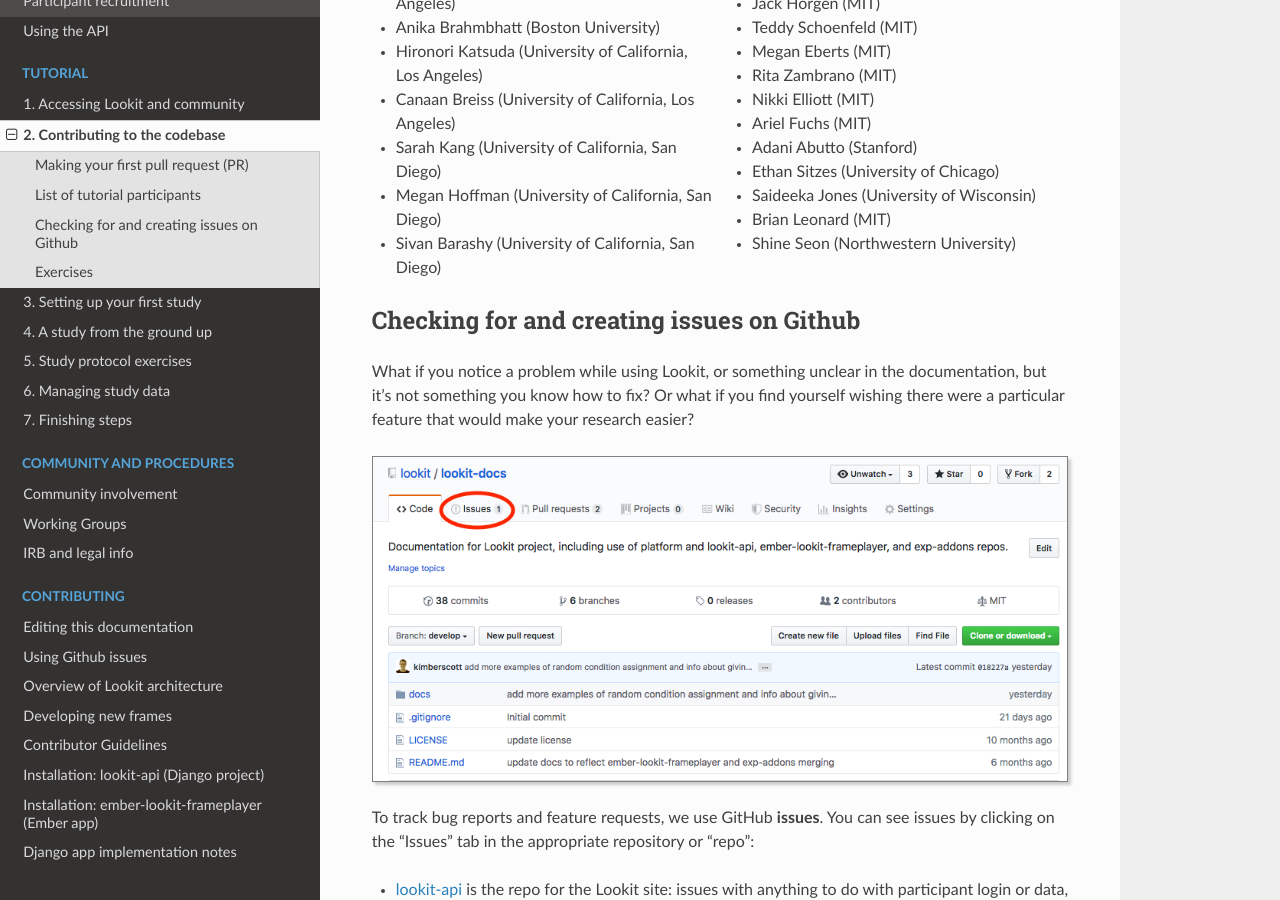
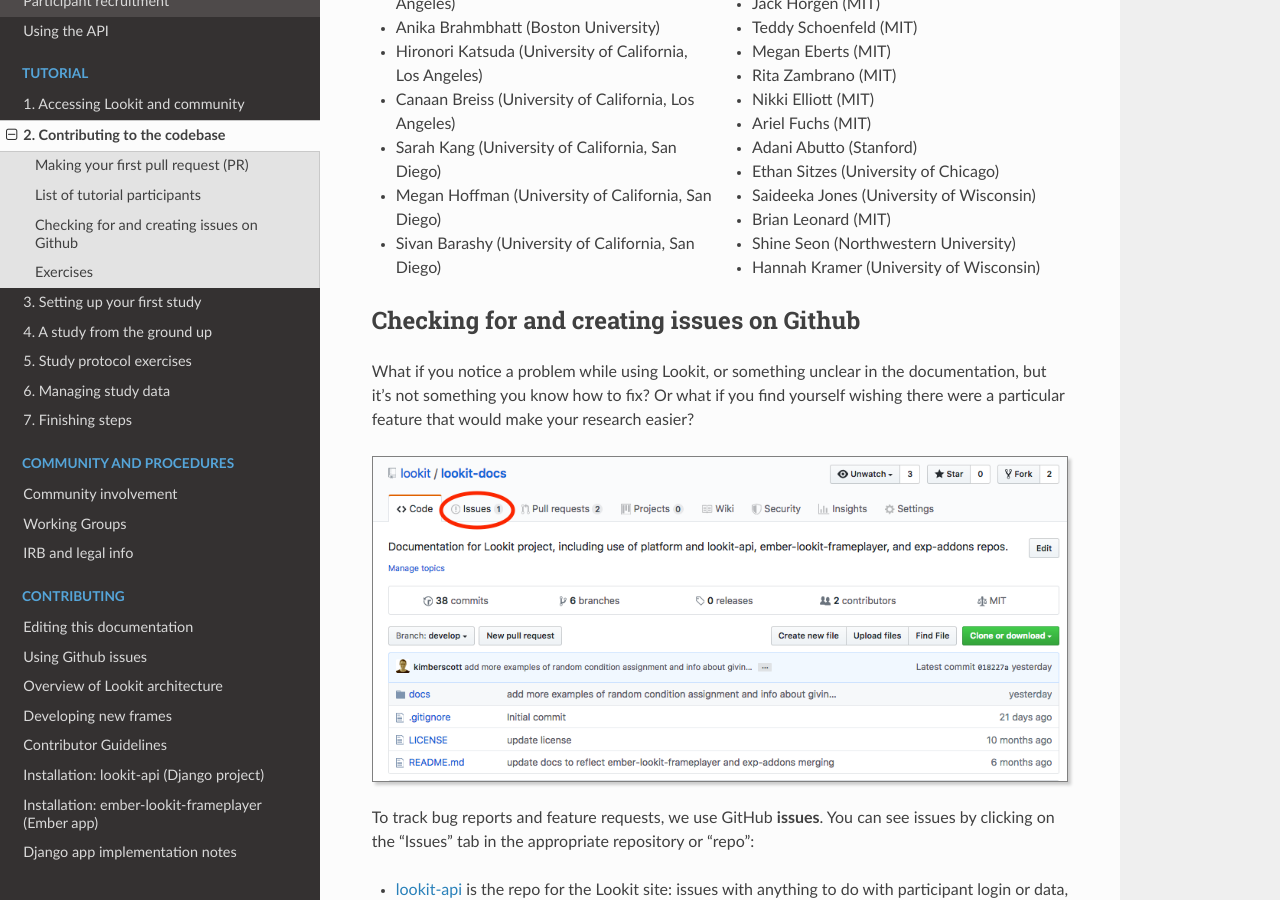
Before and after one commit to lookit/lookit-docs, a Sphinx documentation site: the page built from docs/source/tutorial-contributing.rst, in a window 1280 px wide and 900 px high, scrolled down 7641 px. Built offline with Sphinx 7.4.7 and the Read the Docs theme 2.0.0, drawn with Linux system fonts in a browser that asks for light colours.

Commit message:
added tutorial participant to list

```diff
--- a/docs/source/tutorial-contributing.rst
+++ b/docs/source/tutorial-contributing.rst
@@ -313,6 +313,7 @@
 - Saideeka Jones (University of Wisconsin)
 - Brian Leonard (MIT)
 - Shine Seon (Northwestern University)
+- Hannah Kramer (University of Wisconsin)
 
 Checking for and creating issues on Github
 -------------------------------------------
```
